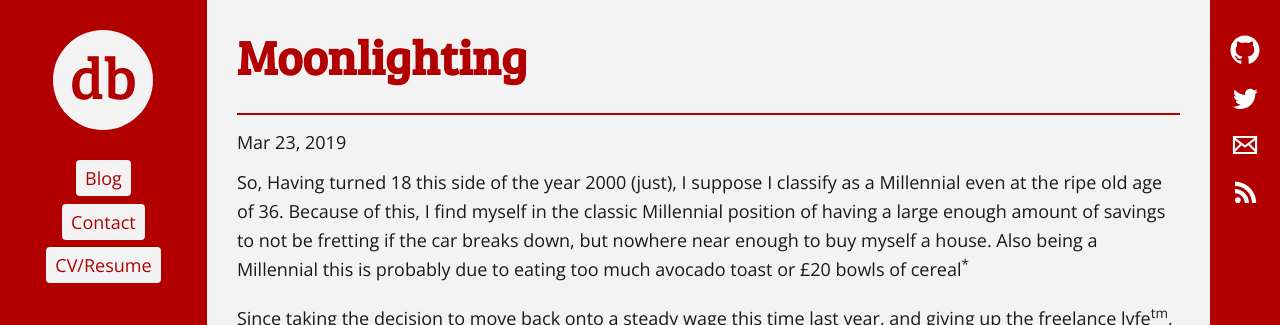
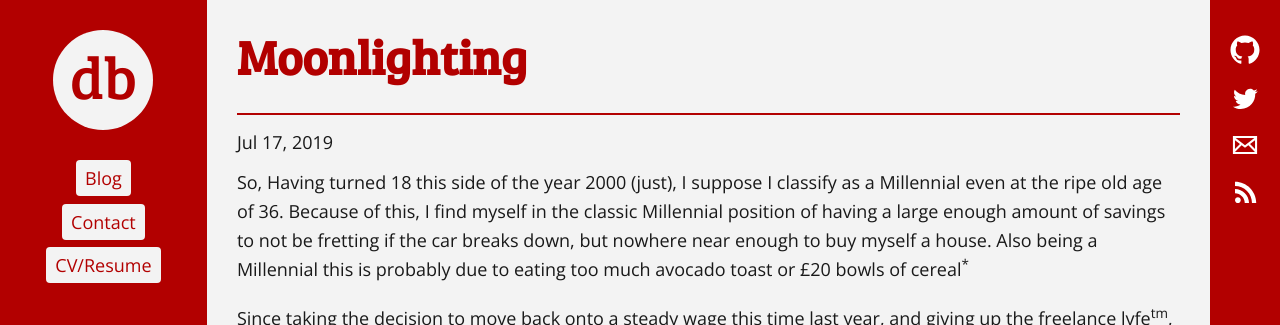
Before and after one commit to davebeesley/personal-site, a Jekyll site: the page built from _posts/2019-07-17-moonlighting.md, in a window 1280 px wide. Shown: the top 325 px of the page. Built offline with Jekyll 4.4.1, drawn with Linux system fonts in a browser that asks for light colours; comment, search, counter and statistics services are not loaded; some of the changed lines change nothing that is shown.

Commit message:
Fix typo

```diff
--- a/_posts/2019-07-17-moonlighting.md
+++ b/_posts/2019-07-17-moonlighting.md
@@ -1,7 +1,7 @@
 ---
 layout: post
 title: Moonlighting
-date: 2019-03-23T11:17:00.000Z
+date: 2019-07-17T13:00:00.000Z
 categories: moonlighting web development html css javascript 11ty static site
 excerpt: Not the Cybill Shepherd & Bruce Willis kind
 ---
```
